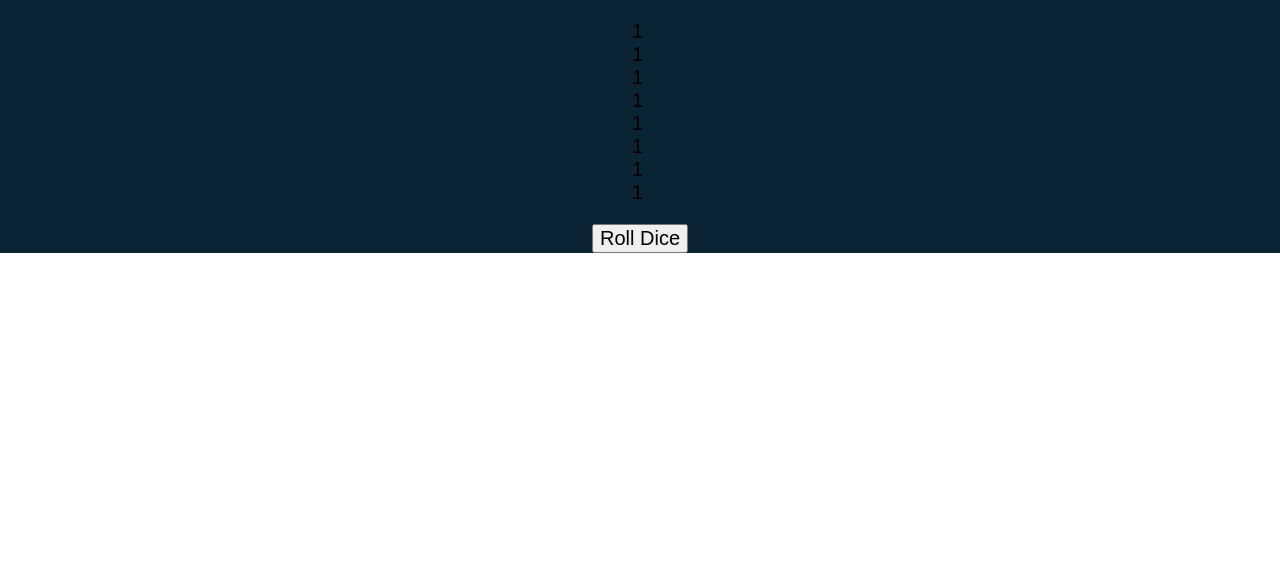
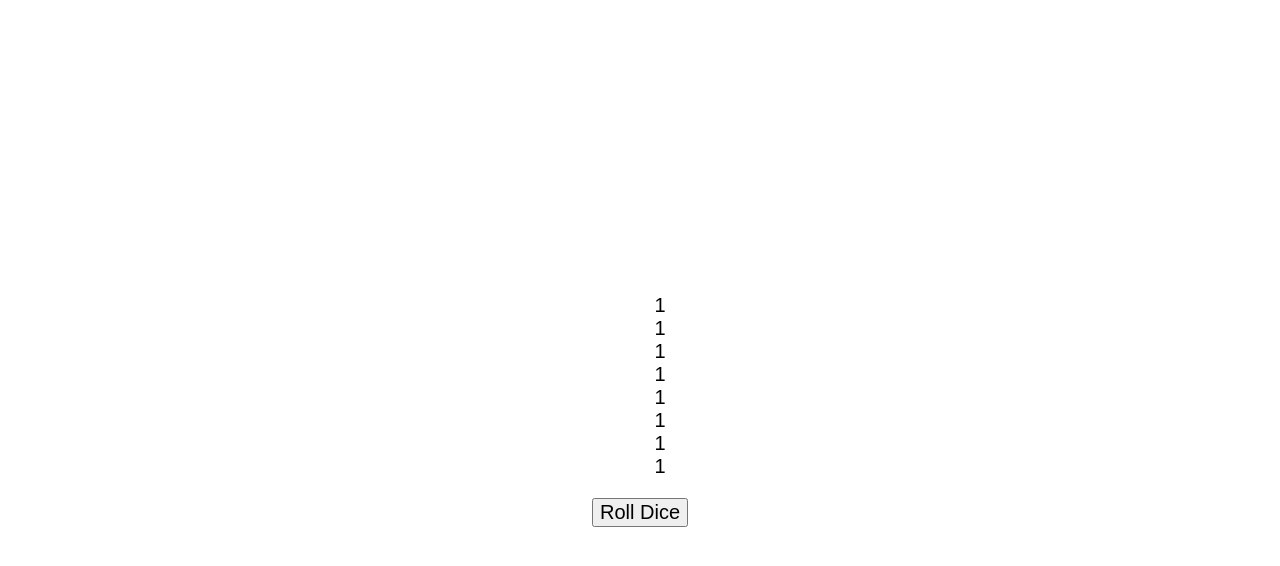
Before and after one commit to LarsGKodehode/tenzies, a React (Vite) app: page / in a window 1280 px wide. Shown: the top 566 px of the page. Built offline with nearby package versions, Linux system fonts and the light colour scheme.

Commit message:
cleaned up css

```diff
--- a/src/App.module.css
+++ b/src/App.module.css
@@ -5,18 +5,10 @@
   justify-content: center;
   align-items: center;
 
-  /* colors */
-  background-color: var(--palette-secondary-500);
-}
-
-.container {
-  /* placement */
-  display: flex;
-  flex-direction: column;
-
   /* shape */
-  padding: 1em;
-  border-radius: 10px;
+  width: 100%;
+  max-width: 100%;
+  min-height: 100%;
 
   /* colors */
   background-color: var(--palette-primary-500);
--- a/src/App.tsx
+++ b/src/App.tsx
@@ -49,14 +49,13 @@ function App() {
 
   return (
     <main id='App' className={styles['App']} data-theme='bright'>
-      <div className='container'>
 
-        <ul>
-          {React.Children.toArray(populateBoard(data.diceState))}
-        </ul>
+      <ul>
+        {React.Children.toArray(populateBoard(data.diceState))}
+      </ul>
 
-        <Button {...buttonProps}/>
-      </div>
+      <Button {...buttonProps}/>
+
     </main>
   );
 };
```
